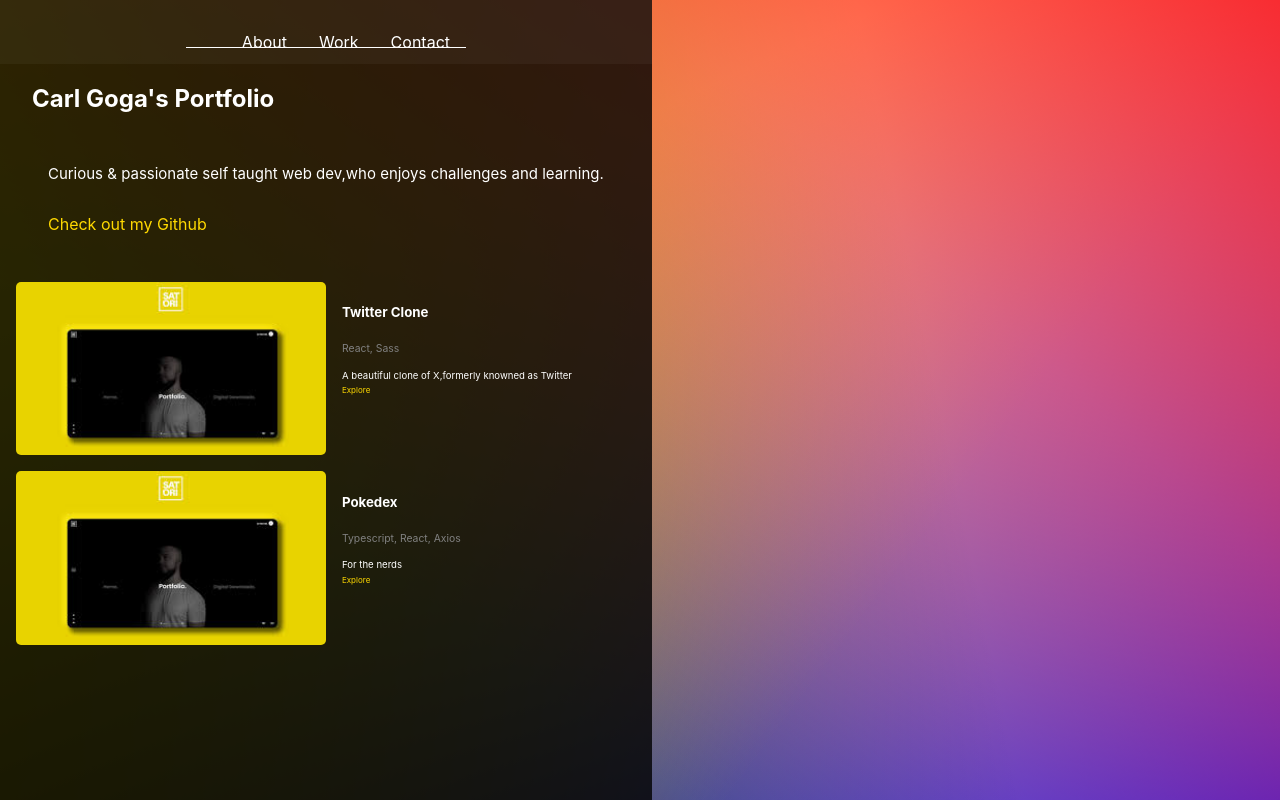
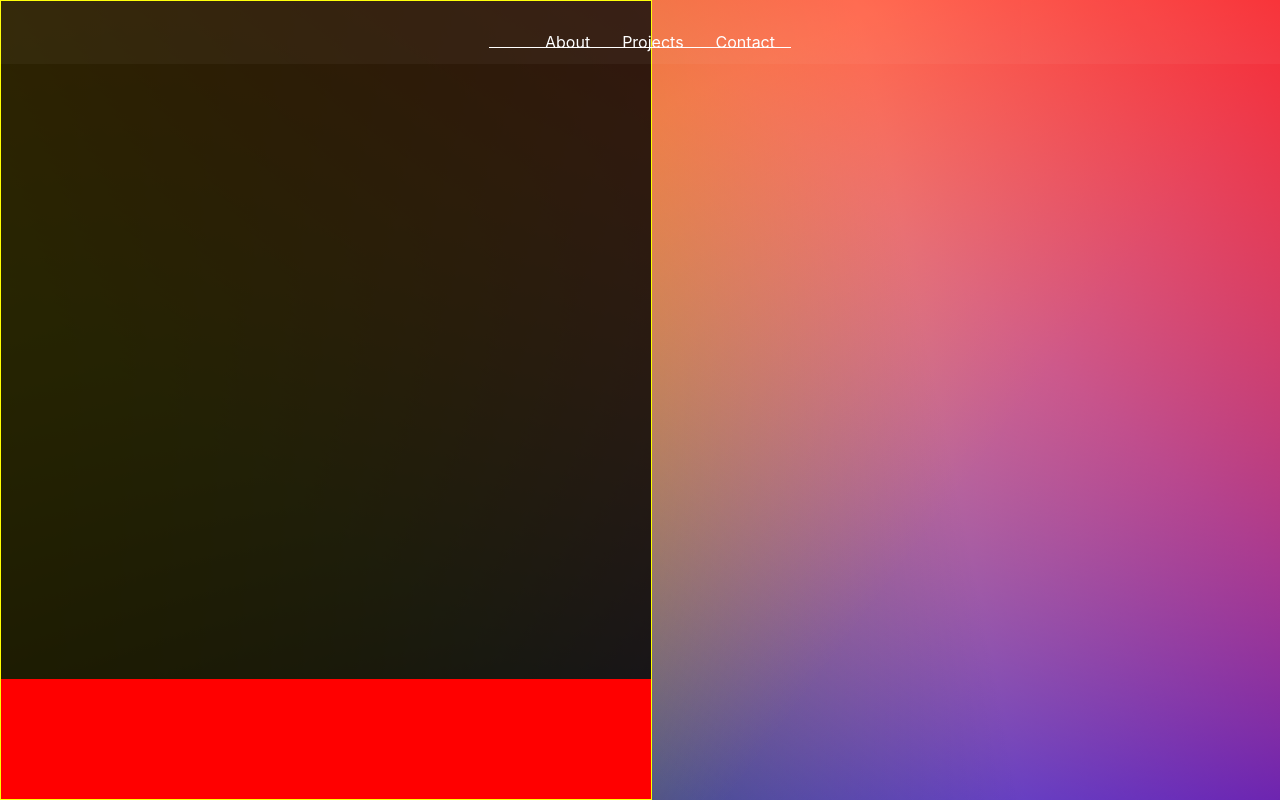
Before and after one commit to Cg9291/Portfolio, a React (Create React App) app: page / in a window 1280 px wide. Built offline with nearby package versions, Linux system fonts and the light colour scheme.

Commit message:
added a landing area + fixed some sizing issues

```diff
--- a/package.json
+++ b/package.json
@@ -15,6 +15,9 @@
 		"react-scripts": "5.0.1",
 		"styled-components": "^6.0.8",
 		"web-vitals": "^2.1.4"
+	},
+	"overrides": {
+		"typescript": "^5.0.3"
 	},
 	"scripts": {
 		"start": "react-scripts start",
@@ -39,8 +42,5 @@
 			"last 1 firefox version",
 			"last 1 safari version"
 		]
-	},
-	"devDependencies": {
-		"typescript": "^5.3.3"
 	}
 }
--- a/src/App.tsx
+++ b/src/App.tsx
@@ -5,15 +5,54 @@ import Navigation from "./components/navigation/Navigation.tsx";
 import About from "./components/about/AboutSection.tsx";
 import ProjectCard from "./components/projects/ProjectCard.tsx";
 import projects from "./objects/projectsObject.tsx";
+import LandingArea from "./components/landing-area/landingArea.tsx";
 
 /*
 TODO
 
  */
 
+export default function App(): JSX.Element {
+	const languagesArray: string[] = ["Typescript", "React"];
+
+	const mapArrayToComponents = (): React.ReactElement[] =>
+		projects.map(obj => (
+			<ProjectCard
+				img={obj.img}
+				title={obj.title}
+				languages={obj.languages}
+				description={obj.description}
+			/>
+		));
+
+	return (
+		<Wrapper>
+			<Navigation />
+			<Container>
+				<LandingArea />
+				<Section>
+					<About />
+				</Section>
+				<Section
+					$margin="2rem 0 0 "
+					$padding="0.5rem"
+					$flexBasis="1"
+					$scrollable={true}
+				>
+					{mapArrayToComponents()}
+				</Section>
+			</Container>
+		</Wrapper>
+	);
+}
+
 const Wrapper = styled(ContainerPrototype)`
+	max-height: 100vh;
+	max-width: 100vw;
 	width: 100vw;
 	height: 100vh;
+	overflow: hidden;
+	//overflow-y: scroll;
 	background: linear-gradient(
 			217deg,
 			rgba(255, 0, 0, 0.8),
@@ -32,44 +71,24 @@ const Wrapper = styled(ContainerPrototype)`
 const Container = styled(ContainerPrototype)`
 	flex-direction: column;
 	background-color: rgba(0, 0, 0, 0.8);
+	//height: max-content;
+	min-height: 100vh;
+	overflow-y: scroll;
 `;
 
 const Section = styled.section<{
 	$margin?: string | number;
 	$padding?: string | number;
+	$flexBasis?: string;
+	$scrollable?: boolean;
 }>`
+	box-sizing: border-box;
 	margin: ${props => props.$margin || 0};
 	padding: ${props => props.$padding || 0};
-	height: fit-content;
+	flex: ${props => (props.$flexBasis ? "1 0 1" : "0 0 fit-content")};
+
+	max-height: max-content;
+	min-height: fit-content;
+	overflow-y: ${props => (props.$scrollable ? "scroll" : "hidden")};
+	overflow-x: hidden;
 `;
-
-const languagesArray: string[] = ["Typescript", "React"];
-
-const mapArrayToComponents = (): JSX.Element[] =>
-	projects.map(obj => (
-		<ProjectCard
-			img={obj.img}
-			title={obj.title}
-			languages={obj.languages}
-			description={obj.description}
-		/>
-	));
-
-export default function App(): JSX.Element {
-	return (
-		<Wrapper>
-			<Container>
-				<Navigation />
-				<Section>
-					<About />
-				</Section>
-				<Section
-					$margin="2rem 0 0 "
-					$padding="0.5rem"
-				>
-					{mapArrayToComponents()}
-				</Section>
-			</Container>
-		</Wrapper>
-	);
-}
--- /dev/null
+++ b/src/components/landing-area/landingArea.tsx
@@ -0,0 +1,31 @@
+import React from "react";
+import styled from "styled-components";
+import ContainerPrototype from "../prototypes/ContainerPrototype";
+
+export default function LandingArea(): React.ReactElement {
+	return (
+		<Container>
+			<Body></Body>
+			<AnimatedBanner></AnimatedBanner>
+		</Container>
+	);
+}
+
+const Container = styled(ContainerPrototype)`
+	flex-direction: column;
+	max-width: 100vw;
+	max-height: 100vh;
+	min-height: 100vh;
+	border: 1px solid yellow;
+	overflow-y: hidden;
+`;
+
+const Body = styled(ContainerPrototype)`
+	flex: 1 0 85%;
+`;
+
+const AnimatedBanner = styled(ContainerPrototype)`
+	max-height: 20%;
+	flex: 0 0 auto;
+	background-color: red;
+`;
--- a/src/components/navigation/Navigation.tsx
+++ b/src/components/navigation/Navigation.tsx
@@ -4,7 +4,7 @@ import ContainerPrototype from "../prototypes/ContainerPrototype.tsx";
 import NavListItem from "./NavListItem.tsx";
 
 export default function Navigation(): React.ReactElement {
-	const navHeaders: string[] = ["About", "Work", "Contact"];
+	const navHeaders: string[] = ["About", "Projects", "Contact"];
 	const displayListItems = (): JSX.Element[] =>
 		navHeaders.map((headerText: string) => <NavListItem text={headerText} />);
 
@@ -16,10 +16,12 @@ export default function Navigation(): React.ReactElement {
 }
 
 const Container = styled(ContainerPrototype)`
+	position: fixed;
 	height: 4rem;
 	justify-content: center;
 	background-color: rgba(255, 255, 255, 0.04);
-	//border-bottom: 1px solid grey;
+	margin-bottom: 2rem;
+	min-width: 100%;
 `;
 
 const NavList = styled.ul`
--- a/src/components/styles/GlobalStyles.tsx
+++ b/src/components/styles/GlobalStyles.tsx
@@ -6,18 +6,20 @@ const GlobalStyle = styled.createGlobalStyle`
         padding: 0;
         outline:0;
         box-sizing:border-box;
+        max-height:100vh;
 };
     body{
         height:100vh;
         width:100vw;
         padding:0;
         margin:0;
-        overflow-x:hidden
+        overflow:hidden;
     };
     #root{
         height:100%;
         width:100%
         margin:0 ;
+        padding:0;
     };
 `;
 
--- a/src/index.tsx
+++ b/src/index.tsx
@@ -8,6 +8,7 @@ import GlobalStyle from "./components/styles/GlobalStyles.tsx";
 const root = ReactDOM.createRoot(
 	document.getElementById("root") as HTMLElement,
 );
+
 root.render(
 	<React.StrictMode>
 		<GlobalStyle />
--- a/src/objects/projectsObject.tsx
+++ b/src/objects/projectsObject.tsx
@@ -18,6 +18,54 @@ const projects: {
 		languages: ["Typescript", "React", "Axios"],
 		description: "For the nerds",
 	},
+	{
+		title: "Pokedex",
+		img: placeholderImage,
+		languages: ["Typescript", "React", "Axios"],
+		description: "For the nerds",
+	},
+	{
+		title: "Pokedex",
+		img: placeholderImage,
+		languages: ["Typescript", "React", "Axios"],
+		description: "For the nerds",
+	},
+	{
+		title: "Pokedex",
+		img: placeholderImage,
+		languages: ["Typescript", "React", "Axios"],
+		description: "For the nerds",
+	},
+	{
+		title: "Pokedex",
+		img: placeholderImage,
+		languages: ["Typescript", "React", "Axios"],
+		description: "For the nerds",
+	},
+	{
+		title: "Pokedex",
+		img: placeholderImage,
+		languages: ["Typescript", "React", "Axios"],
+		description: "For the nerds",
+	},
+	{
+		title: "Pokedex",
+		img: placeholderImage,
+		languages: ["Typescript", "React", "Axios"],
+		description: "For the nerds",
+	},
+	{
+		title: "Pokedex",
+		img: placeholderImage,
+		languages: ["Typescript", "React", "Axios"],
+		description: "For the nerds",
+	},
+	{
+		title: "Pokedex",
+		img: placeholderImage,
+		languages: ["Typescript", "React", "Axios"],
+		description: "For the nerds",
+	},
 ];
 
 export default projects;
```
Also changed, not shown: 1 other file (tests, documents, lock files or other folders).
